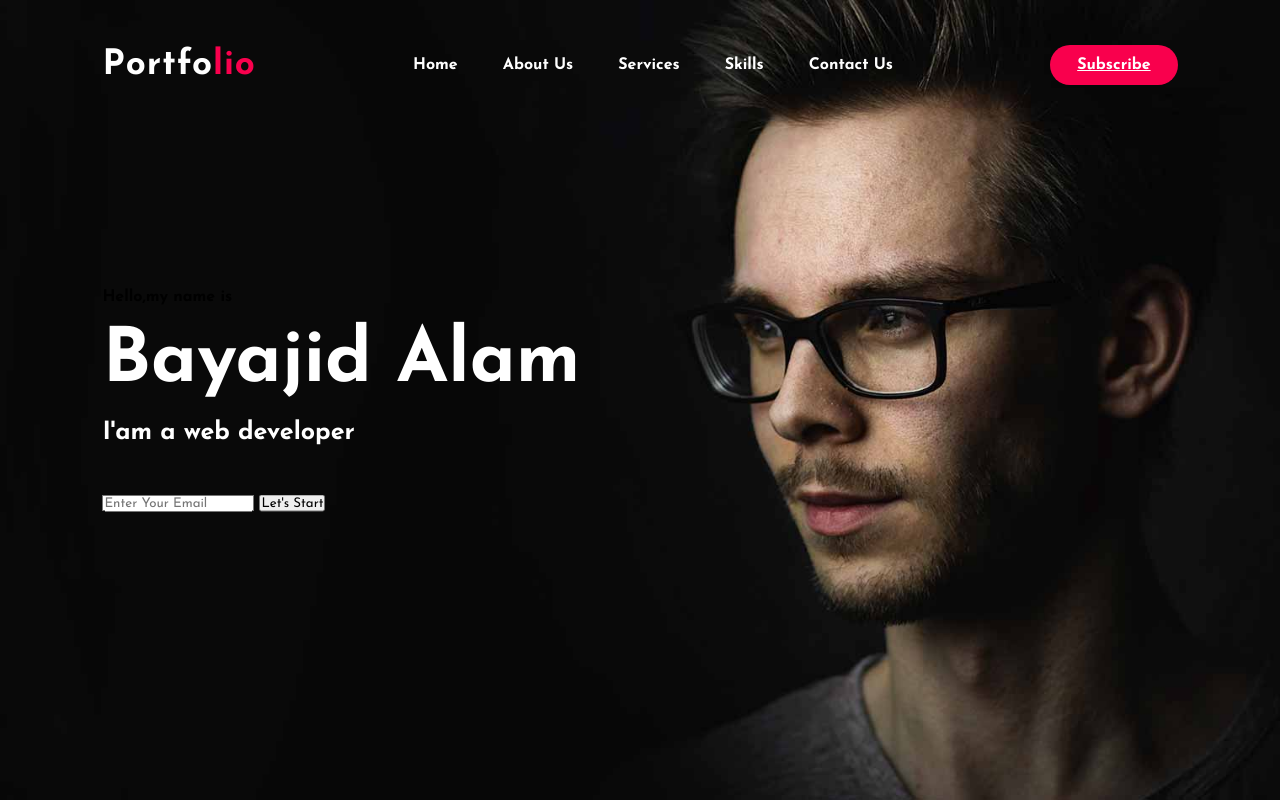
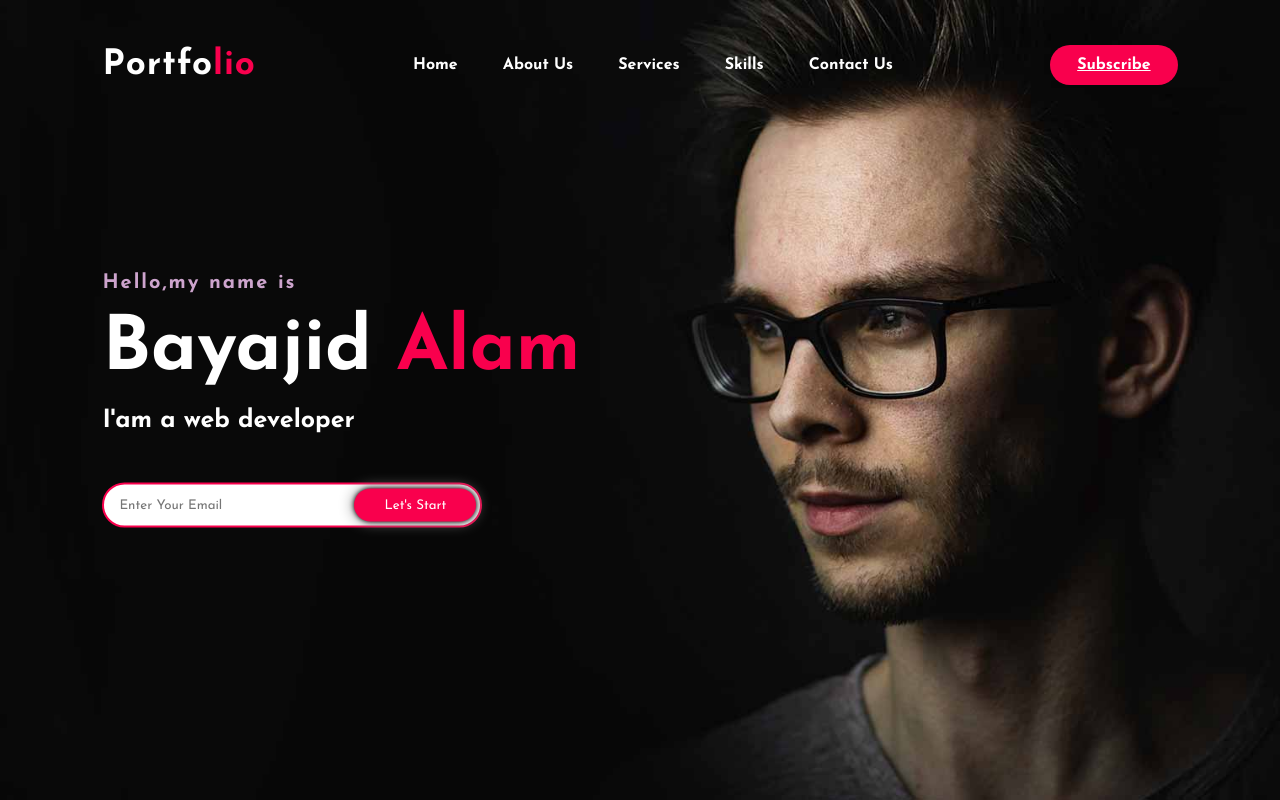
Before and after one commit to BayajidAlam/portfolio-with-html-css, a plain HTML site: page index.html in a window 1280 px wide. Drawn offline with Linux system fonts and the light colour scheme.

Commit message:
first section doone

```diff
--- a/index.html
+++ b/index.html
@@ -26,7 +26,7 @@
     </nav>
     <div class="content">
       <h4>Hello,my name is</h4>
-      <h1>Bayajid Alam</h1>
+      <h1>Bayajid <span>Alam</span></h1>
       <h3>I'am a web developer</h3>
       <div class="Newsletter">
         <form>
--- a/style.css
+++ b/style.css
@@ -71,3 +71,35 @@ h3{
   font-size: 25px;
   margin-bottom: 50px;
 }
+h4{
+  color: #fcfc;
+  letter-spacing: 2px;
+  font-size: 20px;
+}
+.Newsletter form{
+  width: 380px;
+  max-width: 100%;
+  position: relative;
+}
+.Newsletter form input:first-child{
+display: inline-block;
+width: 100%;
+padding: 14px 130px 14px 15px;
+border: 2px solid #f9004d;
+outline: none;
+border-radius: 30px;
+}
+.Newsletter form input:last-child{
+  position: absolute;
+  display: inline-block;
+  outline: none;
+  border: none;
+  padding: 10px 30px;
+  border-radius: 30px;
+  background-color: #f9004d;
+  color: white;
+  box-shadow: 0px 0px 5px #000,0px 0px 15px #858585;
+  top: 6px;
+  right: 6px;
+
+}
```
